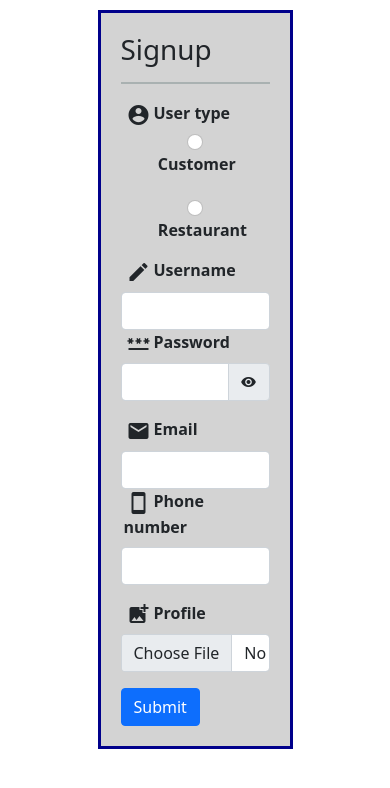
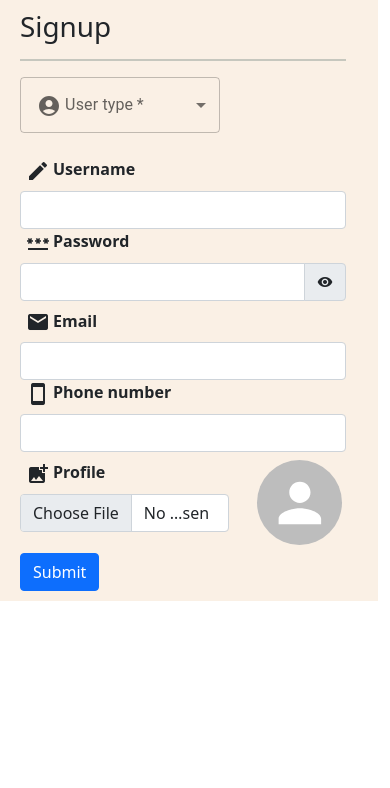
Before and after one commit to Dennisx0410/Take-It-Easy, a React (Create React App) app in the folder frontend/: page /signup in a window 390 px wide. Shown: the top 788 px of the page. Built offline with nearby package versions, Linux system fonts and the light colour scheme.

Commit message:
improved and merged login and signup UI with MUI

```diff
--- a/frontend/src/App.css
+++ b/frontend/src/App.css
@@ -1,6 +1,26 @@
 .App {
   text-align: center;
   background-color: #d009f8;
+}
+
+.main{
+    background-color: rgb(250, 240, 229);
+    width: 100%;
+    height: 100%;
+}
+
+#bgd {
+    width: 100%;
+    height: 100vh;
+    object-fit: cover;
+    /* object-position: 100% 0%; */
+}
+
+.background{
+    position: sticky;
+    left: 0;
+    top: 0;
+    background-image: linear-gradient(to right, #567ace , #b9281d);
 }
 
 html, body {
--- a/frontend/src/App.js
+++ b/frontend/src/App.js
@@ -40,11 +40,17 @@ function App(){
         let usertype = sessionStorage.getItem("usertype")
         setUserInfo({username, usertype})
     },[])
+
     console.log(userInfo)
     if (token == null) {
-        if (userInfo == null) {
+        if (!['customer', 'restaurant', 'admin'].includes(userInfo.usertype)) {
             return (
                 <>
+                    <div className="row main">
+                        <div className="d-none d-md-block col-md-8 background">
+                            <img id="bgd" src={process.env.PUBLIC_URL+"food.jpeg"} />
+                        </div>
+                        <div className="col-md-4">
                             <BrowserRouter>
                                 <Routes>
                                     <Route path="/" element={<Login setToken={setToken} setUserInfo={setUserInfo}/>} />
@@ -52,12 +58,19 @@ function App(){
                                     <Route path="*" element={<NoMatch/>} />
                                 </Routes>
                             </BrowserRouter>
+                        </div>
+                    </div>
                 </>
             );
         }
         else {
             return (
                 <>
+                    <div className="row main">
+                        <div className="d-none d-md-block col-md-8 background">
+                            <img id="bgd" src={process.env.PUBLIC_URL+"food.jpeg"} />
+                        </div>
+                        <div className="col-md-4">
                             <BrowserRouter>
                                 <Routes>
                                     <Route path="/" element={<Login setToken={setToken} setUserInfo={setUserInfo}/>} />
@@ -66,6 +79,9 @@ function App(){
                                     <Route path="*" element={<NoMatch/>} />
                                 </Routes>
                             </BrowserRouter>
+                        </div>
+                    </div>
+
                 </>
             );
         }
--- a/frontend/src/login/login.js
+++ b/frontend/src/login/login.js
@@ -1,8 +1,11 @@
-import React, { useState } from 'react';
+import React, { Fragment, useState } from 'react';
 import PropTypes from 'prop-types';
 import './login.css';
 import { Link, useNavigate } from 'react-router-dom';
 import Socketapi from '../socketIO/socket_api.js'
+import { Alert, MenuItem, TextField } from '@mui/material';
+import { AccountCircle } from '@mui/icons-material';
+import MaterialIconsReact from 'material-icons-react';
 
 // send login request to get token
 async function loginAttempt(input, usertype) {
@@ -36,16 +39,6 @@ export default function Login(props) {
     console.log(username);
     console.log(usertype);
     console.log(props.setToken);
-    // if (username == ""){
-    //   console.log("Blank Username");
-    //   invalid_message = true;
-    //   return;
-    // }
-    // if (password == ""){
-    //   console.log("Blank Password");
-    //   invalid_message = true;
-    //   return;
-    // }
     props.setUserInfo({
         username: formData.get('username'),
         usertype: formData.get('usertype')
@@ -76,49 +69,58 @@ export default function Login(props) {
         console.log('account not approved!');
         navigate('/verification');
       }
-      // invalid_message = true;
     }
   }
 
+    const handleUsertypeChange = async e => {
+      let loginForm = document.getElementById('login-form');
+
+      loginForm.reset();
+
+      // reset choice after reset form
+      loginForm.usertype.value = e.target.value;
+    }
+
+  const usertypes = [
+    {
+      value: 'customer',
+      label: 'customer',
+      icon: 'person'
+    },
+    {
+      value: 'restaurant',
+      label: 'restaurant',
+      icon: 'restaurant'
+    },
+    {
+      value: 'admin',
+      label: 'admin',
+      icon: 'manage_accounts'
+    }
+  ]
+
   return(
     <>
-    <div className="row" style={{width: "100%"}}>
-      <div className="col-md-9 background">
-        <img src={process.env.PUBLIC_URL+"food.jpeg"} className="w-100" />
-      </div>
-      <div className="col-md-3">
-        <div className="container">
+        <div className="login-container">
           <h1>Login</h1>
           <hr className="header"></hr>
-            <form id="login" onSubmit={handleSubmit}>
-              <div>
-                <label>
-                  <i className="material-icons">account_circle</i>User type
-                </label>
-                <div className="container">
-                  <div className="row">
-                    <div className="mb-3 form-radio" style={{textAlign: ''}}>
-                      <input className="form-check-input" type="radio" name="usertype" id="customer" value="customer" required/>
-                      <label className="form-check-label" htmlFor="customer">
-                        <i className="material-icons d-none d-lg-inline">person</i>
-                        Customer
-                      </label>
-                    </div>
-                    <div className="mb-3 form-radio" style={{textAlign: ''}}>
-                      <input className="form-check-input" type="radio" name="usertype" id="restaurant" value="restaurant" required/>
-                      <label className="form-check-label" htmlFor="restaurant">
-                        <i className="material-icons d-none d-lg-inline">restaurant</i>Restaurant
-                      </label>
-                    </div>
-                    <div className="mb-3 form-radio" style={{textAlign: ''}}>
-                      <input className="form-check-input" type="radio" name="usertype" id="admin" value="admin" required/>
-                      <label className="form-check-label" htmlFor="admin">
-                        <i className="material-icons d-none d-lg-inline">manage_accounts</i>Admin
-                      </label>
-                    </div>
-                  </div>
-                </div>
-              </div>
+            <form id="login-form" onSubmit={handleSubmit}>
+              <TextField
+                  select
+                  required
+                  id="usertype"
+                  name="usertype"
+                  defaultValue="customer"
+                  label={<Fragment><AccountCircle/> User type</Fragment>}
+                  onChange={handleUsertypeChange}
+                  sx={{width: 200, marginBottom: 3}}
+              >
+                  {usertypes.map((option) => (
+                      <MenuItem key={option.value} value={option.value}>
+                          <MaterialIconsReact icon={option.icon} /> {option.label}
+                      </MenuItem>
+                  ))}
+              </TextField>
               <div className="row mb-3">
                 <div className="col-12">
                   <label htmlFor="username" className="form-label">
@@ -136,42 +138,13 @@ export default function Login(props) {
                   </div>
                 </div>
               </div>
-              <p style={{color: "red", display: ['UserNotFound', 'InvalidPassword'].includes(loginStatus) ? "block" : "none"}}>
-                <i className="material-icons">warning</i>
-                Invalid username and password pair!
-              </p>
+              {  ['UserNotFound', 'InvalidPassword'].includes(loginStatus) ?
+                  <Alert severity="error">
+                    Invalid username and password pair!
+                  </Alert> : <></> }
               <button type="submit" className="btn btn-primary">Submit</button>
             </form>
-
-          {/* <form onSubmit={handleSubmit}>
-            <input className="form-check-input"
-            type="radio" name="usertype" id="customer" value="customer" required/>
-            <label className="form-check-label" htmlFor="customer">
-              customer
-            </label>
-              <span>&nbsp;&nbsp;&nbsp;</span>
-            <input className="form-check-input"
-            type="radio" name="usertype" id="restaurant" value="restaurant" required/>
-            <label className="form-check-label" htmlFor="restaurant">
-              restaurant
-            </label>
-              <br></br>
-            <label>
-              <p>Username</p>
-              <input id='login-username' type="text" name="username" />
-            </label>
-            <br></br>
-            <label>
-              <p>Password</p>
-              <input id='login-password' type="password" name="password" />
-            </label>
-            <div>
-              <button type="submit">Submit</button>
-            </div>
-          </form> */}
           <div className='signup'>
-            {/* {invalid_message} */}
-            {/* <span style={{color: "red"}}>{invalid_message == true? "Invalid Username/Password":""}</span> */}
             <hr className="header"></hr>
             OR<br></br>
             <Link to="/signup" className='formattedLink' style={{textAlign: "center"}}>
@@ -179,8 +152,6 @@ export default function Login(props) {
             </Link>
           </div>
         </div>
-      </div>
-    </div>
     </>
   )
 }
--- a/frontend/src/login/signup.css
+++ b/frontend/src/login/signup.css
@@ -1,10 +1,7 @@
 .signup-container {
-    width: 50%;
-    border: 3px solid darkblue;
-    margin: 10px auto;
-    padding: 20px;
+    margin: auto;
+    padding: 10px 20px;
     font-weight: bold;
-    background-color: lightgrey;
 }
 
 hr.header {
@@ -20,14 +17,6 @@ hr.header {
     text-align: center;
 }
 
-#profile-preview {
-    height: 100%;
-}
-
-#customer, #restaurant, #profile {
-    vertical-align: middle;
-}
-
 i {
     margin: auto 3px;
     vertical-align: middle;
--- a/frontend/src/login/signup.js
+++ b/frontend/src/login/signup.js
@@ -1,6 +1,9 @@
-import React, { useState } from 'react';
+import React, { Fragment, useState } from 'react';
 import './signup.css';
 import { useNavigate } from 'react-router-dom';
+import { Alert, Avatar, MenuItem, Stack, TextField} from '@mui/material';
+import { AccountCircle } from '@mui/icons-material';
+import MaterialIconsReact from 'material-icons-react';
 
 async function signup(form, usertype) {
     return fetch(`http://localhost:5000/${usertype}/signup`, {
@@ -44,7 +47,7 @@ function Signup(props) {
     }
 
     const handleUsertypeChange = async e => {
-        let signupForm = e.target.form;
+        let signupForm = document.getElementById('signup-form');
         setFormUsertype(e.target.value);
 
         // reset form with warning and img preview
@@ -76,21 +79,34 @@ function Signup(props) {
         }
     }
 
+    const usertypes = [
+        {
+            value: 'customer',
+            label: 'customer',
+            icon: 'person'
+        },
+        {
+            value: 'restaurant',
+            label: 'restaurant',
+            icon: 'restaurant'
+        }
+    ]
+
     const restaurantSignupContent = (
         <>
-        <div className="mb-3">
+        <div className="mb-2">
             <label htmlFor="restaurantName" className="form-label">
                 <i className="material-icons">store</i>Restaurant name
             </label>
             <input type="text" className="form-control" id="restaurantName" name="restaurantName" pattern="^[a-zA-Z0-9\u4e00-\u9fa5_ \\.]+$" title="Combinations of alphanumeric characters, 中文字, space, full stop('.') and underscore('_') only" required/>
         </div>
-        <div className="mb-3">
+        <div className="mb-2">
             <label htmlFor="address" className="form-label">
                 <i className="material-icons">place</i>Address
             </label>
             <input type="text" className="form-control" id="address" name="address" pattern="^[a-zA-Z0-9\u4e00-\u9fa5, \\.]+$" title="Combinations of alphanumeric characters, 中文字, space, full stop('.') and comma(',') only" required/>
         </div>
-        <div className="mb-3">
+        <div className="mb-2">
             <label htmlFor="licenseNum" className="form-label">
                 <i className="material-icons">tag</i>License number
             </label>
@@ -104,43 +120,33 @@ function Signup(props) {
             <div className="signup-container">
                 <h1>Signup</h1>
                 <hr className="header"></hr>
-                <form id="signup" onSubmit={handleSubmit}>
-                    <div>
-                        <label>
-                            <i className="material-icons">account_circle</i>User type
-                        </label>
-                        <div className="container" style={{width: "70%"}}>
-                            <div className="row" onChange={handleUsertypeChange}>
-                                <section className="col-12 col-sm-6">
-                                    <div className="mb-3 form-radio" style={{textAlign: 'center'}}>
-                                        <input className="form-check-input" type="radio" name="usertype" id="customer" value="customer" required/>
-                                        <label className="form-check-label" htmlFor="customer">
-                                            <i className="material-icons d-none d-lg-inline">person</i>
-                                            Customer
-                                        </label>
-                                    </div>
-                                </section>
-                                <section className="col-12 col-sm-6">
-                                    <div className="mb-3 form-radio" style={{textAlign: 'center'}}>
-                                        <input className="form-check-input" type="radio" name="usertype" id="restaurant" value="restaurant" required/>
-                                        <label className="form-check-label" htmlFor="restaurant">
-                                            <i className="material-icons d-none d-lg-inline">restaurant</i>Restaurant
-                                        </label>
-                                    </div>
-                                </section>
-                            </div>
-                        </div>
-                    </div>
-                    <div className="row mb-3">
+                <form id="signup-form" onSubmit={handleSubmit}>
+                    <TextField
+                        select
+                        required
+                        id="usertype"
+                        name="usertype"
+                        // defaultValue="customer"
+                        label={<Fragment><AccountCircle/> User type</Fragment>}
+                        onChange={handleUsertypeChange}
+                        sx={{width: 200, marginBottom: 3}}
+                    >
+                        {usertypes.map((option) => (
+                            <MenuItem key={option.value} value={option.value}>
+                                <MaterialIconsReact icon={option.icon} /> {option.label}
+                            </MenuItem>
+                        ))}
+                    </TextField>
+                    <div className="row mb-2">
                         <div className="col-12 col-md-6 d-inline-block">
                             <label htmlFor="username" className="form-label">
                                 <i className="material-icons">edit</i>Username
                             </label>
                             <input type="text" className="form-control" id="username" name="username" pattern="^[a-zA-Z0-9_\\.]+$" title="Combinations of alphanumeric characters, full stop('.') and underscore('_') only" required/>
-                            <p style={{color: "red", display: (signupStatus === 'UserAlreadyExisted') ? "block" : "none"}}>
-                                <i className="material-icons">warning</i>
-                                User name aleady in used, please choose another username!
-                            </p>
+                            { signupStatus === 'UserAlreadyExisted' ?
+                                <Alert severity="error">
+                                    User name aleady in used, please choose another username!
+                                </Alert> : <></> }
                         </div>
                         <div className="col-12 col-md-6 d-inline-block">
                             <label htmlFor="password" className="form-label">
@@ -152,7 +158,7 @@ function Signup(props) {
                             </div>
                         </div>
                     </div>
-                    <div className="row mb-3">
+                    <div className="row mb-2">
                         <div className="col-12 col-md-6 d-inline-block">
                             <label htmlFor="email" className="form-label">
                                 <i className="material-icons">email</i>Email
@@ -167,23 +173,29 @@ function Signup(props) {
                         </div>
                     </div>
                     {formUsertype == "restaurant" ? restaurantSignupContent : ''}
-                    <div className="row mb-3">
-                        <section className="col-12 col-md-8">
+                    <div className="row mb-2">
+                        <section className="col-8">
                             <label htmlFor="profile" className="form-label">
                                 <i className="material-icons">add_photo_alternate</i>Profile
                             </label>
                             <input type="file" className="form-control" id="profile" name="profile" accept="image/jpeg, image/png" onChange={showPreview} placeholder="jpg/jepg/jfif/png" required/>
                         </section>
-                        <section className="col-4 d-none d-md-inline">
-                            <div className="preview" >
-                                <img src={imgUrl} id="profile-preview" alt="profile"></img>
-                            </div>
+                        <section className="col-4">
+                            <Stack
+                                direction="row"
+                                justifyContent="center"
+                                alignItems="center"
+                                spacing={2}
+                                height="100%"
+                            >
+                            <Avatar alt="picture" src={imgUrl} sx={{ width: 85, height: 85 }} />
+                            </Stack>
                         </section>
                     </div>
-                    <p style={{color: "red", display: (signupStatus === 'FileExtensionError') ? "block" : "none"}}>
-                        <i className="material-icons">warning</i>
-                        Please upload again with jpg/jepg/jfif/png format
-                    </p>
+                    { signupStatus === "FileExtensionError" ?
+                        <Alert severity="error">
+                            Please upload again with jpg/jepg/jfif/png format
+                        </Alert> : <></> }
 
                     <button type="submit" className="btn btn-primary">Submit</button>
                 </form>
```
Also changed, not shown: frontend/src/login/login.css (+5 -41 lines), frontend/src/login/verification.css (+2 -6 lines), frontend/src/login/verification.js (+24 -26 lines). Lines whose indentation alone changed are shown as unchanged.
